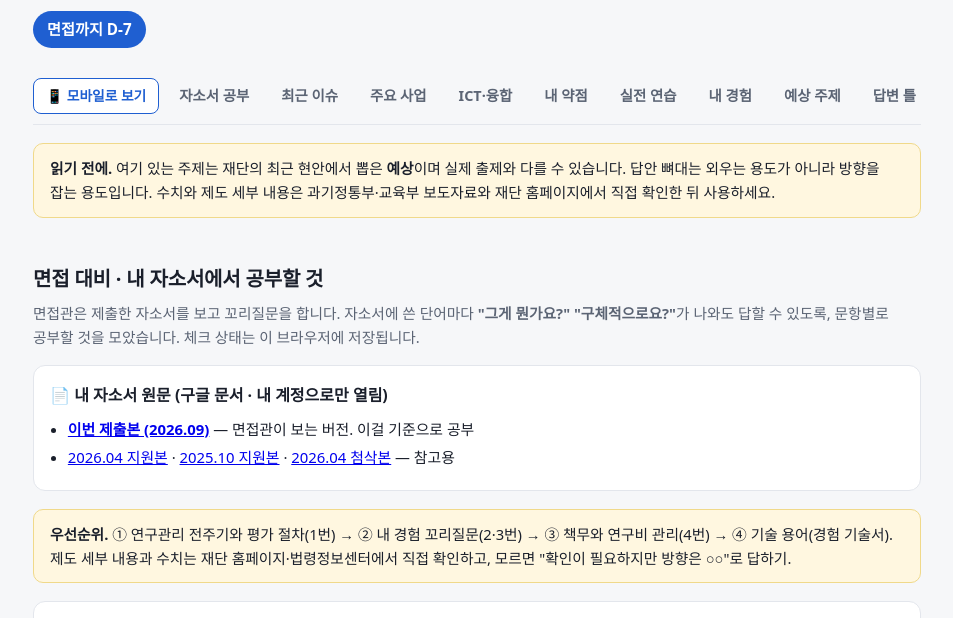
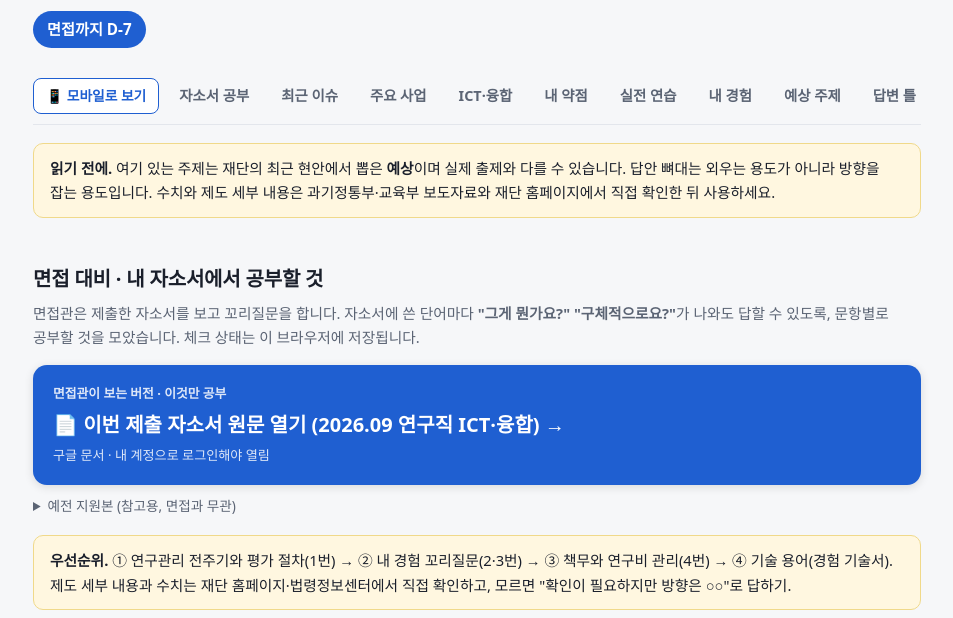
Before and after one commit to idayon/nrf-interview-prep, a plain HTML site: page index.html in a window 1280 px wide. Shown: the part 157-775 px from the top of the page, without its empty margins (163-1116 px from the left). Drawn offline with Linux system fonts and the light colour scheme.

Commit message:
이번 제출 자소서 링크를 큰 버튼으로, 예전 지원본은 접어두기
Co-Authored-By: Claude Opus 5.5 <noreply@anthropic.com>

```diff
--- a/index.html
+++ b/index.html
@@ -159,10 +159,14 @@ footer{margin-top:50px;color:var(--sub);font-size:.82rem;border-top:1px solid va
   <h2>면접 대비 · 내 자소서에서 공부할 것</h2>
   <p class="h2sub">면접관은 제출한 자소서를 보고 꼬리질문을 합니다. 자소서에 쓴 단어마다 <b>"그게 뭔가요?" "구체적으로요?"</b>가 나와도 답할 수 있도록, 문항별로 공부할 것을 모았습니다. 체크 상태는 이 브라우저에 저장됩니다.</p>
 
-  <div class="card" style="margin:0 0 14px"><h3>📄 내 자소서 원문 (구글 문서 · 내 계정으로만 열림)</h3><ul>
-    <li><a href="https://docs.google.com/document/d/1A1MbEuRb5B_BztqhQwVFxUkjxUT6wgvXd4c3YmrVBGQ/edit" target="_blank" rel="noopener"><b>이번 제출본 (2026.09)</b></a> — 면접관이 보는 버전. 이걸 기준으로 공부</li>
-    <li><a href="https://docs.google.com/document/d/17fGzzLORGJHH5upKguhrzhDj8qCccpXSAAzjUDuj7-c/edit" target="_blank" rel="noopener">2026.04 지원본</a> · <a href="https://docs.google.com/document/d/1eKC2xS4n45pFS_9neUfiA_NdoGcDLZpV_--vS4VOw_A/edit" target="_blank" rel="noopener">2025.10 지원본</a> · <a href="https://docs.google.com/document/d/18peLTbHngaUFwmcGC0PgcF0goRrt16psUPpJfaFR_Ec/edit" target="_blank" rel="noopener">2026.04 첨삭본</a> — 참고용</li>
-  </ul></div>
+  <a href="https://docs.google.com/document/d/1A1MbEuRb5B_BztqhQwVFxUkjxUT6wgvXd4c3YmrVBGQ/edit" target="_blank" rel="noopener" style="display:block;text-decoration:none;margin:0 0 10px;padding:18px 20px;border-radius:14px;background:var(--accent);color:#fff;box-shadow:0 2px 10px rgba(0,0,0,.12)">
+    <div style="font-size:.8rem;font-weight:700;opacity:.85">면접관이 보는 버전 · 이것만 공부</div>
+    <div style="font-size:1.25rem;font-weight:800;margin-top:4px">📄 이번 제출 자소서 원문 열기 (2026.09 연구직 ICT·융합) →</div>
+    <div style="font-size:.82rem;opacity:.85;margin-top:4px">구글 문서 · 내 계정으로 로그인해야 열림</div>
+  </a>
+  <details style="margin:0 0 14px;font-size:.85rem;color:var(--sub)"><summary style="cursor:pointer">예전 지원본 (참고용, 면접과 무관)</summary>
+    <p style="margin:6px 0 0"><a href="https://docs.google.com/document/d/17fGzzLORGJHH5upKguhrzhDj8qCccpXSAAzjUDuj7-c/edit" target="_blank" rel="noopener">2026.04 지원본</a> · <a href="https://docs.google.com/document/d/1eKC2xS4n45pFS_9neUfiA_NdoGcDLZpV_--vS4VOw_A/edit" target="_blank" rel="noopener">2025.10 지원본</a> · <a href="https://docs.google.com/document/d/18peLTbHngaUFwmcGC0PgcF0goRrt16psUPpJfaFR_Ec/edit" target="_blank" rel="noopener">2026.04 첨삭본</a></p>
+  </details>
 
   <div class="note"><b>우선순위.</b> ① 연구관리 전주기와 평가 절차(1번) → ② 내 경험 꼬리질문(2·3번) → ③ 책무와 연구비 관리(4번) → ④ 기술 용어(경험 기술서). 제도 세부 내용과 수치는 재단 홈페이지·법령정보센터에서 직접 확인하고, 모르면 "확인이 필요하지만 방향은 ○○"로 답하기.</div>
 
```
